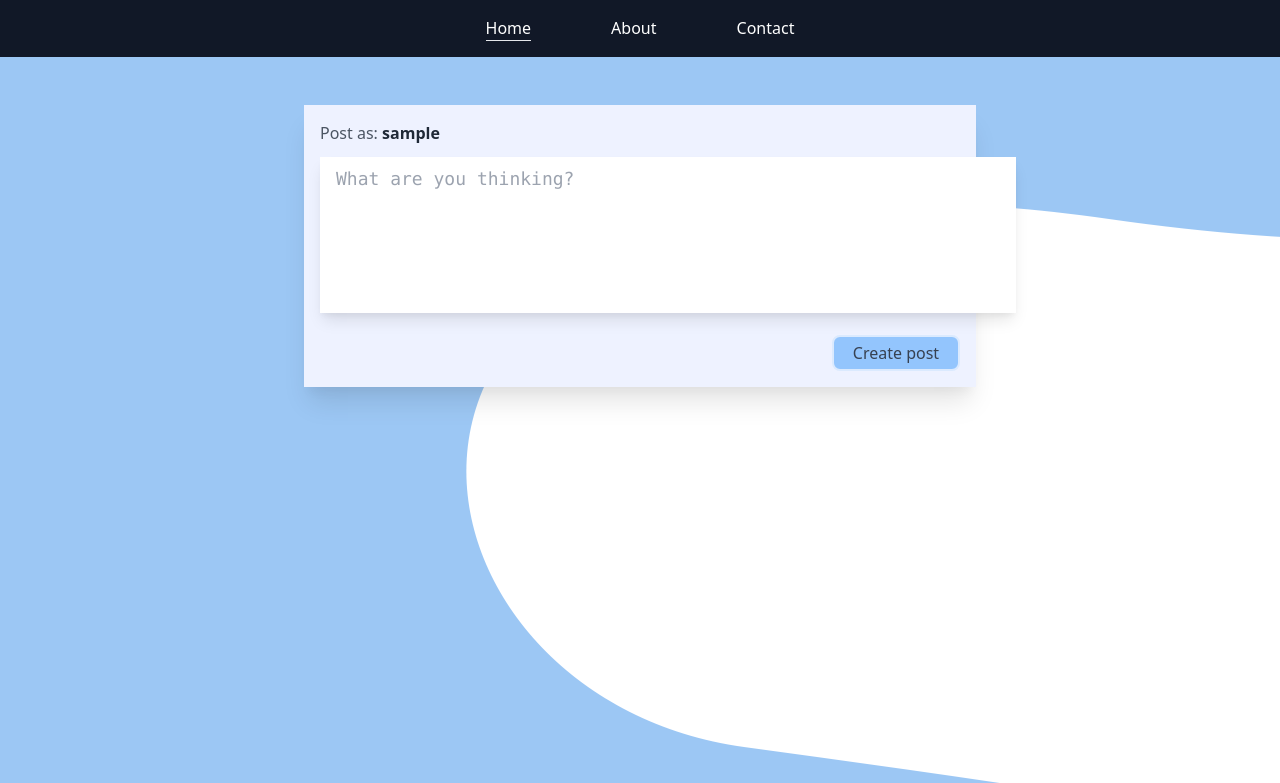
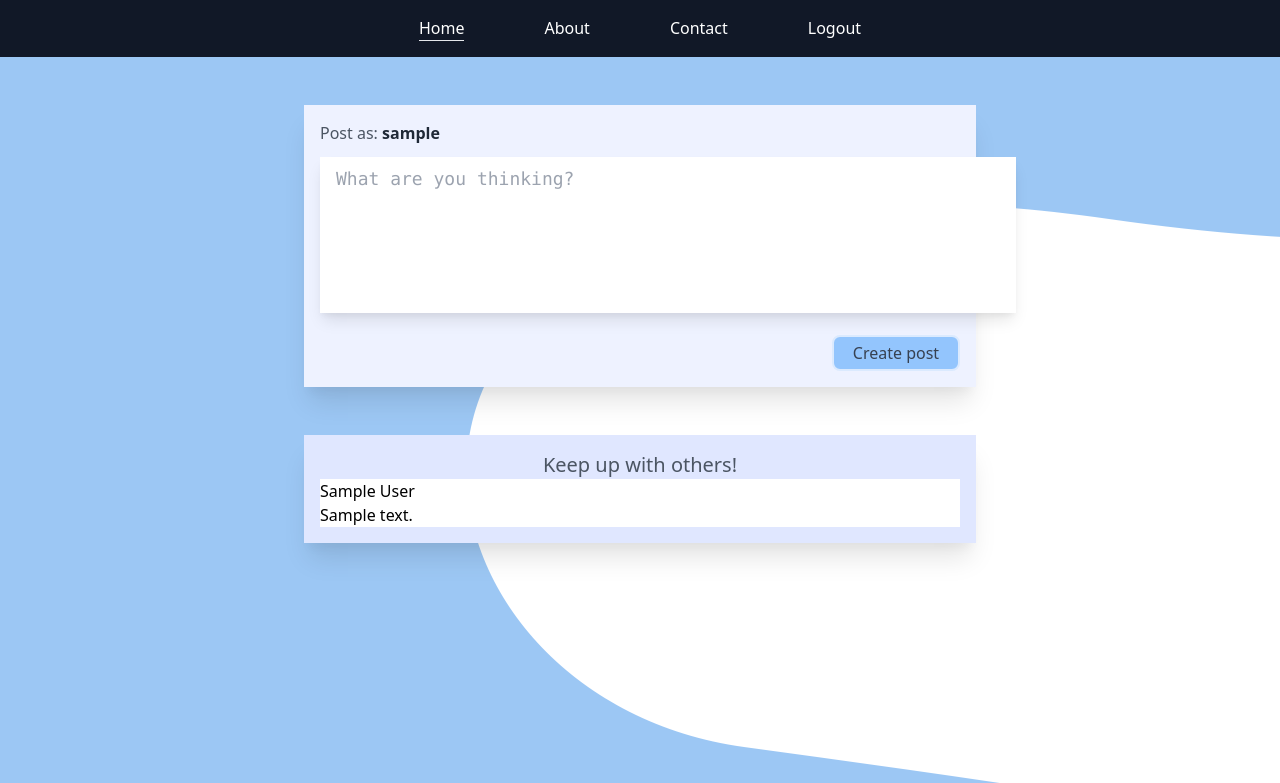
Before and after one commit to skrrra/TellUs, a PHP site: page /index.php in a window 1280 px wide. Shown: the top 783 px of the page. Run offline with PHP 8.4, Linux system fonts and the light colour scheme; the visitor is signed in with stand-in values (Sample User, id 1); tables that the repository leaves empty or names only in its code hold one stand-in row (values such as "Sample post").

Commit message:
Added publish post

```diff
--- a/public/inc/dbc.php
+++ b/public/inc/dbc.php
@@ -1,7 +1,6 @@
 <?php
 
-class Dbc
-{
+class Dbc{
 
     private ?mysqli $conn = null;
 
--- a/public/index.php
+++ b/public/index.php
@@ -2,7 +2,9 @@
 if(isset($_SESSION['logged'])){
     session_start();
 }
+
 include_once 'inc/users.php';
+include_once 'inc/posts.php';
 
 $notification = "";
 $error = "";
@@ -26,11 +28,18 @@ if(isset($_POST['register'])){
     } else{
         $notification = $register->fieldsEmpty($username, $email);
     }
+}
 
 if(isset($_POST['createPost'])){
-
+    $author = $_SESSION['username'];
+    $content = $_POST['postContent'];
+    $postCreate = new Posts();
+    $error = $postCreate->createPost($author, $content);
 }
 
+if(isset($_POST['logout'])){
+    session_destroy();
+    header('location: index.php');
 }
 
 ?>
@@ -45,6 +54,7 @@ if(isset($_POST['createPost'])){
     <title>Tell us</title>
 </head>
 <body>
+    <?php if(!isset($_SESSION['logged'])){ ?>
     <header class="bg-gray-900">
         <div class="">
             <ul class="justify-center flex">
@@ -57,7 +67,6 @@ if(isset($_POST['createPost'])){
             </ul>
         </div>
     </header>
-    <?php if(!isset($_SESSION['logged'])){ ?>
     <div>
         <div>
             <p class="font-mono text-white font-semibold text-4xl text-center mt-16">Welcome to Tell Us!</p>
@@ -81,13 +90,37 @@ if(isset($_POST['createPost'])){
     </div>
 
     <?php } else{ ?>
+    <header class="bg-gray-900">
+        <div class="">
+            <ul class="justify-center flex">
+                <li class="mx-10 my-4 text-white border-b border-gray-200 hover:text-gray-300"><a href="index.php">Home</a></li>
+                <li class="mx-10 my-4 text-white hover:text-gray-300"><a href="about.php">About</a></li>
+                <li class="mx-10 my-4 text-white hover:text-gray-300"><a href="contact.php">Contact</a></li>
+                <form method="POST">
+                    <button class="mx-10 my-4 text-white hover:text-gray-300 focus:outline-none" name="logout">Logout</button>
+                </form>
+            </ul>
+        </div>
+    </header>
         <div class="flex flex-col mx-auto max-w-2xl my-12 bg-indigo-50 p-4 shadow-xl">
-        <form method="$_POST">
+            <p class="text-red-900"><?php echo $error; ?></p>
+            <form method="POST">
                 <p class="pb-3 text-gray-600">Post as: <span class="font-semibold text-gray-800"><?php echo $_SESSION['username']; ?></span></p>
                 <textarea style="resize:none" class="shadow-lg text-lg border-1 border-red-800 py-2 px-4 text-gray-600 font-mono focus:outline-none" name="postContent" cols="59" rows="5" placeholder="What are you thinking?"></textarea>
                 <button class="float-right block w-32 py-1 mt-4 text-gray-700 border-2 border-blue-100 bg-blue-300 rounded-lg ml-auto hover:bg-blue-400 hover:text-gray-200 focus:outline-none" name="createPost">Create post</button>
             </form>
         </div>
+        <div class="flex flex-col mx-auto max-w-2xl my-12 bg-indigo-100 p-4 shadow-xl">
+            <p class="text-center text-gray-600 text-xl">Keep up with others!</p>
+            <div class="bg-white">
+                <?php $auth = new Posts(); foreach($auth->getAuthor() as $test) {?>
+                    <p><?php echo $test; ?></p>
+                <?php } ?>
+                <?php $post = new Posts(); foreach($auth->getPosts() as $test) {?>
+                    <p><?php echo $test; ?></p>
+                <?php } ?>
+            </div>
+        </div>
     <?php } ?>
 </body>
 </html>
```
Also changed, not shown: public/inc/posts.php (+21 -11 lines). Lines whose indentation alone changed are shown as unchanged.
